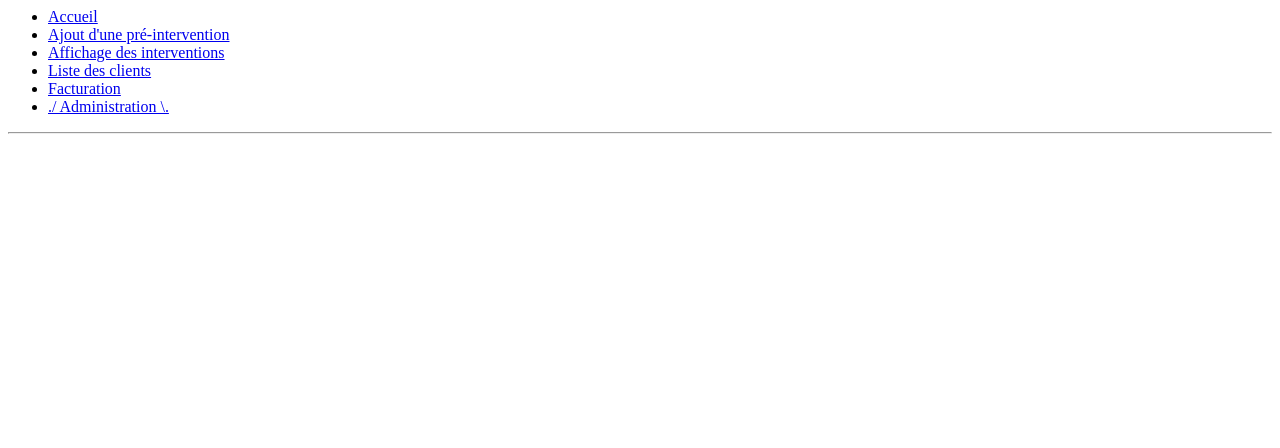
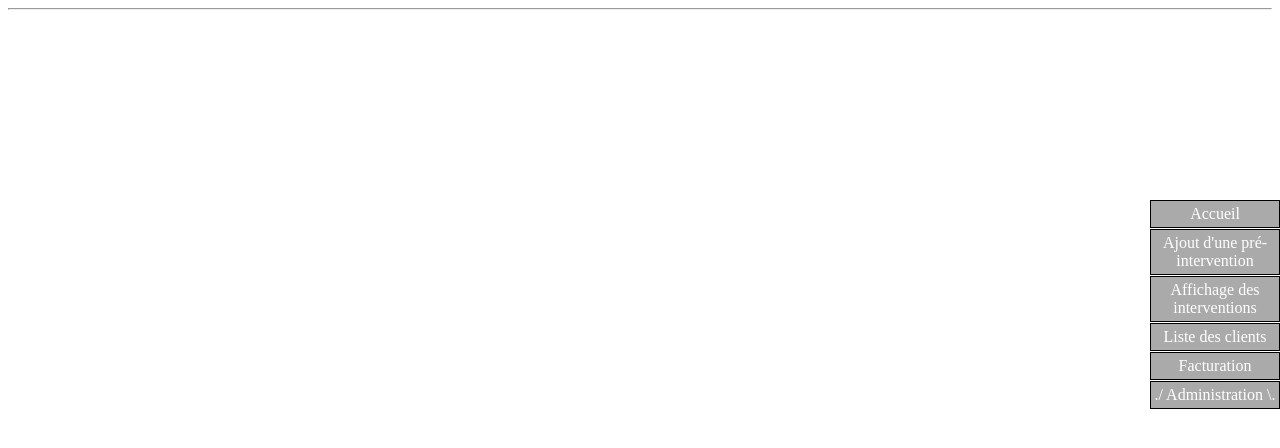
Before and after one commit to amediatechnology/gestinterv, a PHP site: page /?p=1 in a window 1280 px wide. Shown: the top 448 px of the page. Run offline with PHP 8.4, Linux system fonts and the light colour scheme.

Commit message:
Nouveau menu

```diff
--- a/index.php
+++ b/index.php
@@ -29,8 +29,7 @@ if (empty($_GET["p"])) { header("Location: index.php?p=index"); }
 </head>
 
 <body>
-<?php
-// TITRES
+<?php // TITRES
 
 switch ($_GET['p']) {
 	case 'index':
@@ -66,7 +65,7 @@ switch ($_GET['p']) {
 	}
 ?>
 
-<ul>
+<ul id="menu">
 	<li><a href="index.php?p=index">Accueil</a></li>
 	<li><a href="index.php?p=ajoutpreinterv">Ajout d'une pré-intervention</a></li>
 	<li><a href="index.php?p=showinterv">Affichage des interventions</a></li>
@@ -76,40 +75,38 @@ switch ($_GET['p']) {
 </ul>
 <hr />
 
-<?php
-
-// CONTENU
+<?php // CONTENU
 
 switch ($_GET['p']) {
 	case 'index':
-		include "news/news.php";
+		include_once('news/news.php');
 	break;
 	case 'recherche':
-		include('recherche.php');
+		include_once('recherche.php');
 	break;
 	case 'ajoutpreinterv':
-		include('preintervention/index.php');
+		include_once('preintervention/index.php');
 	break;
 	case 'showinterv':
-		include('intervention/affichageinterv.php');
+		include_once('intervention/affichageinterv.php');
 	break;
 	case 'interv-preinterv':
-		include('intervention/transfo-preinterv-interv.php');
+		include_once('intervention/transfo-preinterv-interv.php');
 	break;
 	case 'modifinterv':
-		include('intervention/modif-intervention.php');
+		include_once('intervention/modif-intervention.php');
 	break;
 	case 'clients':
-		include('clients/affichageclients.php');
+		include_once('clients/affichageclients.php');
 	break;
 	case 'ficheclient':
-		include('clients/ficheclient.php');
+		include_once('clients/ficheclient.php');
 	break;
 	case 'facturation':
-		include('facturation/index.php');
+		include_once('facturation/index.php');
 	break;
 	case 'administration':
-		include('admin/index.php');
+		include_once('admin/index.php');
 	break;
 	}
 ?>
--- a/style.css
+++ b/style.css
@@ -40,3 +40,35 @@
 .currentDay{
     font-weight:bold;
 }
+
+/* Menu général du site */
+#menu {
+  position: fixed;
+  right: 0;
+  width: 130px;
+  list-style: none;
+  margin: 0;
+  padding: 0;
+  top: 25%;
+}
+
+#menu li {
+  background: #ccc ;
+  color: #fff ;
+  border: 1px solid #000 ;
+  margin-bottom: 1px ;
+}
+
+#menu li a {
+  display: block ;
+  background: #aaa ;
+  color: #fff ;
+  text-align: center ;
+  text-decoration: none ;
+  padding: 4px 0 ;
+}
+
+#menu li a:hover, #menu li a:focus, #menu li a:active {
+  background: #000 ;
+  text-decoration: underline ;
+}
```
